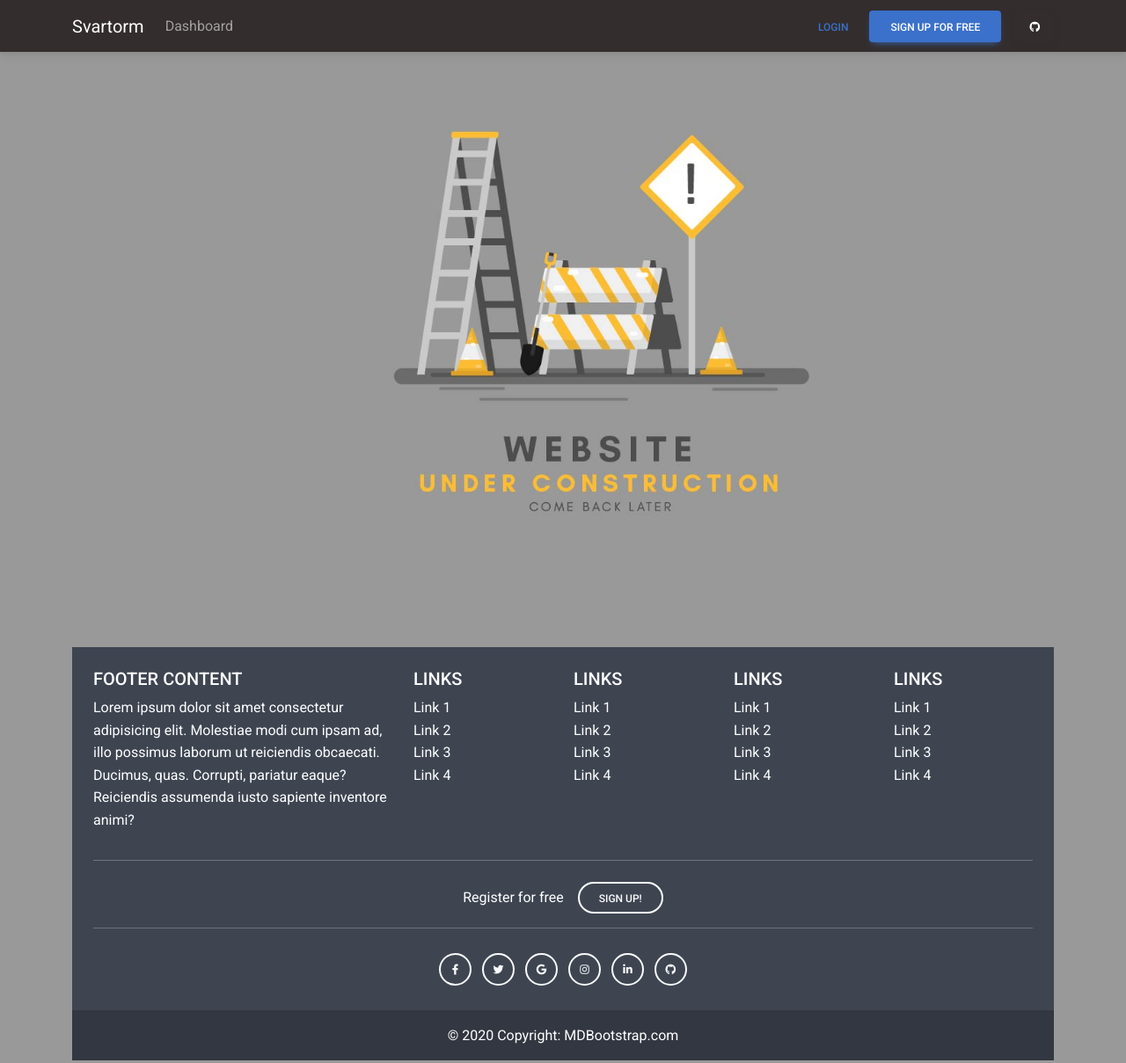
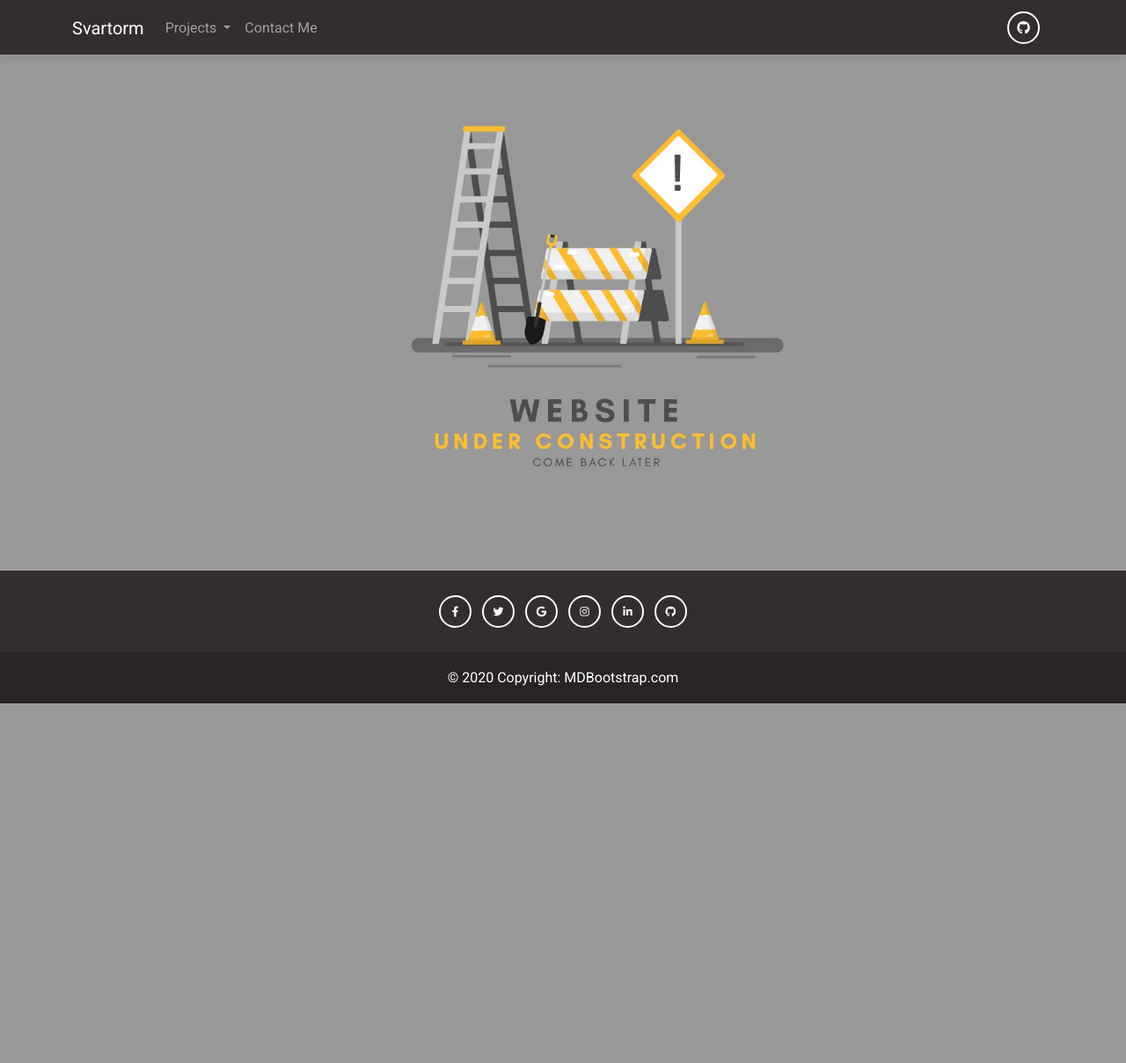
Before and after one commit to Svartorm/Svartorm.github.io, a plain HTML site: page index.html in a window 1280 px wide. Shown: the whole page at 88% size. After the commit the page ends 800 px from the top, so only its background shows below. Drawn offline with nearby package versions, Linux system fonts and the light colour scheme.

Commit message:
navbar+header

```diff
--- a/index.html
+++ b/index.html
@@ -46,27 +46,69 @@
             <!-- Collapsible wrapper -->
             <div class="collapse navbar-collapse" id="navbarButtonsExample">
                 <!-- Left links -->
+                <!-- Dropdown -->
                 <ul class="navbar-nav me-auto mb-2 mb-lg-0">
+                    <li class="nav-item dropdown">
+                        <a
+                            class="nav-link dropdown-toggle"
+                            href="#"
+                            id="navbarDropdownMenuLink"
+                            role="button"
+                            data-mdb-toggle="dropdown"
+                            aria-expanded="false"
+                        >
+                        Projects
+                        </a>
+                        <ul class="dropdown-menu dropdown-menu-dark" aria-labelledby="navbarDropdownMenuLink">
+                            <li>
+                                <a class="dropdown-item" href="#">Artificial psycho</a>
+                            </li>
+                            <li>
+                                <a class="dropdown-item" href="#">Aura</a>
+                            </li>
+                            <li>
+                                <a class="dropdown-item" href="#">S.O.K</a>
+                            </li>
+                            <li class="dropdown-divider"></li>
+                            <li>
+                                <a class="dropdown-item" href="#">More</a>
+                            </li>
+                        </ul>
+                    </li>
+
                     <li class="nav-item">
-                    <a class="nav-link" href="#">Dashboard</a>
+                        <a class="nav-link" href="#">Contact Me</a>
                     </li>
                 </ul>
                 <!-- Left links -->
+                <!-- Buttons (right) -->
+                <div class="d-flex align-items-center">
 
-                <div class="d-flex align-items-center">
-                <button type="button" class="btn btn-link px-3 me-2">
-                    Login
-                </button>
-                <button type="button" class="btn btn-primary me-3">
-                    Sign up for free
-                </button>
+                    <!-- Will have to re-do that button custom -->
+                    <script
+                        type="text/javascript"
+                        src="https://cdnjs.buymeacoffee.com/1.0.0/button.prod.min.js"
+                        data-name="bmc-button"
+                        data-slug="Svartorm"
+                        data-color="#FFDD00"
+                        data-emoji=""
+                        data-font="Cookie"
+                        data-text="Buy me a coffee"
+                        data-outline-color="#000000"
+                        data-font-color="#000000"
+                        data-coffee-color="#ffffff"
+                    ></script>
+
                     <a
-                    class="btn btn-dark px-3"
-                    href="https://github.com/mdbootstrap/mdb-ui-kit"
+                        class="btn btn-outline-light btn-floating mx-3 my-1"
+                        href="#!"
                         role="button"
-                    ><i class="fab fa-github"></i
+                    >
+                    <i class="fab fa-github fa-lg"></i
                     ></a>
+
                 </div>
+                <!-- Buttons (right) -->
             </div>
             <!-- Collapsible wrapper -->
         </div>
@@ -74,186 +116,42 @@
     </nav>
     <!-- Navbar -->
 
-    <div class="container text-center">
-        <img src="img/construcwide.jpg" class=" img-fluid" alt="Responsive image">
+    <div class="container text-center" style="width: 80%; height: 80%;">
+        <img src="img/construcwide.jpg" class="img-fluid" alt="Responsive image">
     </div>
 
-    <!-- Remove the container if you want to extend the Footer to full width. -->
-    <div class="container my-5">
-        <!-- Footer -->
-        <footer
-                class="text-center text-lg-start text-white"
-                style="background-color: #3e4551"
-                >
+    <footer class="fixed-bottom bg-dark text-center text-white">
         <!-- Grid container -->
         <div class="container p-4 pb-0">
-            <!-- Section: Links -->
-            <section class="">
-            <!--Grid row-->
-            <div class="row">
-                <!--Grid column-->
-                <div class="col-lg-4 col-md-6 mb-4 mb-md-0">
-                <h5 class="text-uppercase">FOOTER CONTENT</h5>
-
-                <p>
-                    Lorem ipsum dolor sit amet consectetur adipisicing elit.
-                    Molestiae modi cum ipsam ad, illo possimus laborum ut
-                    reiciendis obcaecati. Ducimus, quas. Corrupti, pariatur eaque?
-                    Reiciendis assumenda iusto sapiente inventore animi?
-                </p>
-                </div>
-                <!--Grid column-->
-
-                <!--Grid column-->
-                <div class="col-lg-2 col-md-6 mb-4 mb-md-0">
-                <h5 class="text-uppercase">Links</h5>
-
-                <ul class="list-unstyled mb-0">
-                    <li>
-                    <a href="#!" class="text-white">Link 1</a>
-                    </li>
-                    <li>
-                    <a href="#!" class="text-white">Link 2</a>
-                    </li>
-                    <li>
-                    <a href="#!" class="text-white">Link 3</a>
-                    </li>
-                    <li>
-                    <a href="#!" class="text-white">Link 4</a>
-                    </li>
-                </ul>
-                </div>
-                <!--Grid column-->
-
-                <!--Grid column-->
-                <div class="col-lg-2 col-md-6 mb-4 mb-md-0">
-                <h5 class="text-uppercase">Links</h5>
-
-                <ul class="list-unstyled mb-0">
-                    <li>
-                    <a href="#!" class="text-white">Link 1</a>
-                    </li>
-                    <li>
-                    <a href="#!" class="text-white">Link 2</a>
-                    </li>
-                    <li>
-                    <a href="#!" class="text-white">Link 3</a>
-                    </li>
-                    <li>
-                    <a href="#!" class="text-white">Link 4</a>
-                    </li>
-                </ul>
-                </div>
-                <!--Grid column-->
-
-                <!--Grid column-->
-                <div class="col-lg-2 col-md-6 mb-4 mb-md-0">
-                <h5 class="text-uppercase">Links</h5>
-
-                <ul class="list-unstyled mb-0">
-                    <li>
-                    <a href="#!" class="text-white">Link 1</a>
-                    </li>
-                    <li>
-                    <a href="#!" class="text-white">Link 2</a>
-                    </li>
-                    <li>
-                    <a href="#!" class="text-white">Link 3</a>
-                    </li>
-                    <li>
-                    <a href="#!" class="text-white">Link 4</a>
-                    </li>
-                </ul>
-                </div>
-                <!--Grid column-->
-
-                <!--Grid column-->
-                <div class="col-lg-2 col-md-6 mb-4 mb-md-0">
-                <h5 class="text-uppercase">Links</h5>
-
-                <ul class="list-unstyled mb-0">
-                    <li>
-                    <a href="#!" class="text-white">Link 1</a>
-                    </li>
-                    <li>
-                    <a href="#!" class="text-white">Link 2</a>
-                    </li>
-                    <li>
-                    <a href="#!" class="text-white">Link 3</a>
-                    </li>
-                    <li>
-                    <a href="#!" class="text-white">Link 4</a>
-                    </li>
-                </ul>
-                </div>
-                <!--Grid column-->
-            </div>
-            <!--Grid row-->
-            </section>
-            <!-- Section: Links -->
-
-            <hr class="mb-4" />
-
-            <!-- Section: CTA -->
-            <section class="">
-            <p class="d-flex justify-content-center align-items-center">
-                <span class="me-3">Register for free</span>
-                <button type="button" class="btn btn-outline-light btn-rounded">
-                Sign up!
-                </button>
-            </p>
-            </section>
-            <!-- Section: CTA -->
-
-            <hr class="mb-4" />
-
         <!-- Section: Social media -->
-            <section class="mb-4 text-center">
+        <section class="mb-4">
             <!-- Facebook -->
-            <a
-                class="btn btn-outline-light btn-floating m-1"
-                href="#!"
-                role="button"
+            <a class="btn btn-outline-light btn-floating m-1" href="#!" role="button"
             ><i class="fab fa-facebook-f"></i
             ></a>
 
             <!-- Twitter -->
-            <a
-                class="btn btn-outline-light btn-floating m-1"
-                href="#!"
-                role="button"
+            <a class="btn btn-outline-light btn-floating m-1" href="#!" role="button"
             ><i class="fab fa-twitter"></i
             ></a>
 
             <!-- Google -->
-            <a
-                class="btn btn-outline-light btn-floating m-1"
-                href="#!"
-                role="button"
+            <a class="btn btn-outline-light btn-floating m-1" href="#!" role="button"
             ><i class="fab fa-google"></i
             ></a>
 
             <!-- Instagram -->
-            <a
-                class="btn btn-outline-light btn-floating m-1"
-                href="#!"
-                role="button"
+            <a class="btn btn-outline-light btn-floating m-1" href="#!" role="button"
             ><i class="fab fa-instagram"></i
             ></a>
 
             <!-- Linkedin -->
-            <a
-                class="btn btn-outline-light btn-floating m-1"
-                href="#!"
-                role="button"
+            <a class="btn btn-outline-light btn-floating m-1" href="#!" role="button"
             ><i class="fab fa-linkedin-in"></i
             ></a>
 
             <!-- Github -->
-            <a
-                class="btn btn-outline-light btn-floating m-1"
-                href="#!"
-                role="button"
+            <a class="btn btn-outline-light btn-floating m-1" href="#!" role="button"
             ><i class="fab fa-github"></i
             ></a>
         </section>
@@ -262,25 +160,18 @@
         <!-- Grid container -->
 
         <!-- Copyright -->
-        <div
-            class="text-center p-3"
-            style="background-color: rgba(0, 0, 0, 0.2)"
-            >
+        <div class="text-center p-3" style="background-color: rgba(0, 0, 0, 0.2);">
         © 2020 Copyright:
-            <a class="text-white" href="https://mdbootstrap.com/"
-            >MDBootstrap.com</a
-            >
+        <a class="text-white" href="https://mdbootstrap.com/">MDBootstrap.com</a>
         </div>
         <!-- Copyright -->
     </footer>
-        <!-- Footer -->
-    </div>
-    <!-- End of .container -->
 
     <!-- MDB -->
     <script type="text/javascript" src="https://cdnjs.cloudflare.com/ajax/libs/mdb-ui-kit/6.2.0/mdb.min.js"></script>
     <!-- Boostrap 5.3 -->
     <script src="https://cdn.jsdelivr.net/npm/bootstrap@5.3.0-alpha1/dist/js/bootstrap.bundle.min.js" integrity="sha384-w76AqPfDkMBDXo30jS1Sgez6pr3x5MlQ1ZAGC+nuZB+EYdgRZgiwxhTBTkF7CXvN" crossorigin="anonymous"></script>
     <!-- Custom Scripts -->
+
 </body>
 </html>
```
Lines whose indentation alone changed are shown as unchanged.
